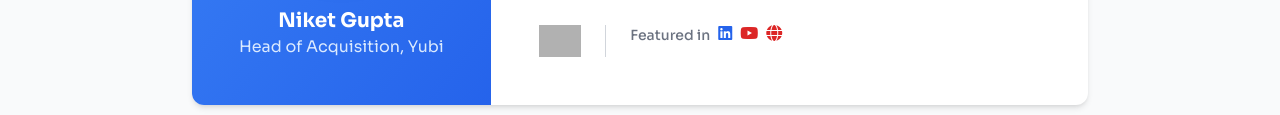
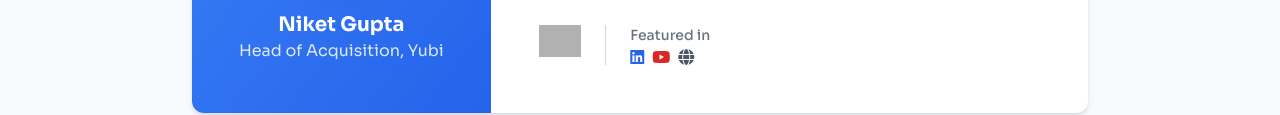
Before and after one commit to kripanshu-singh/intervue-assignment, a plain HTML site: page index.html in a window 1280 px wide. Shown: the part 2599-2714 px from the top of the page. Drawn offline with nearby package versions, Linux system fonts and the light colour scheme; grey boxes are pictures that could not be loaded.

Commit message:
Refactor featured links section for improved layout and styling

```diff
--- a/index.html
+++ b/index.html
@@ -667,7 +667,9 @@
                   />
 
                   <div class="border-l border-gray-300 pl-4"></div>
+                  <div class="flex flex-col space-y-1">
                     <p class="text-sm font-medium text-gray-500">Featured in</p>
+                    <div class=" flex space-x-2">
                       <a
                         href="https://in.linkedin.com/company/go-yubi"
                         class="fab fa-linkedin text-blue-600"
@@ -678,8 +680,10 @@
                       ></a>
                       <a
                         href="https://www.go-yubi.com/"
-                    class="fa-solid fa-globe text-red-600"
+                        class="fa-solid fa-globe text-gray-600"
                       ></a>
+                    </div>
+                  </div>
                 </div>
               </div>
             </div>
```
Lines whose indentation alone changed are shown as unchanged.
